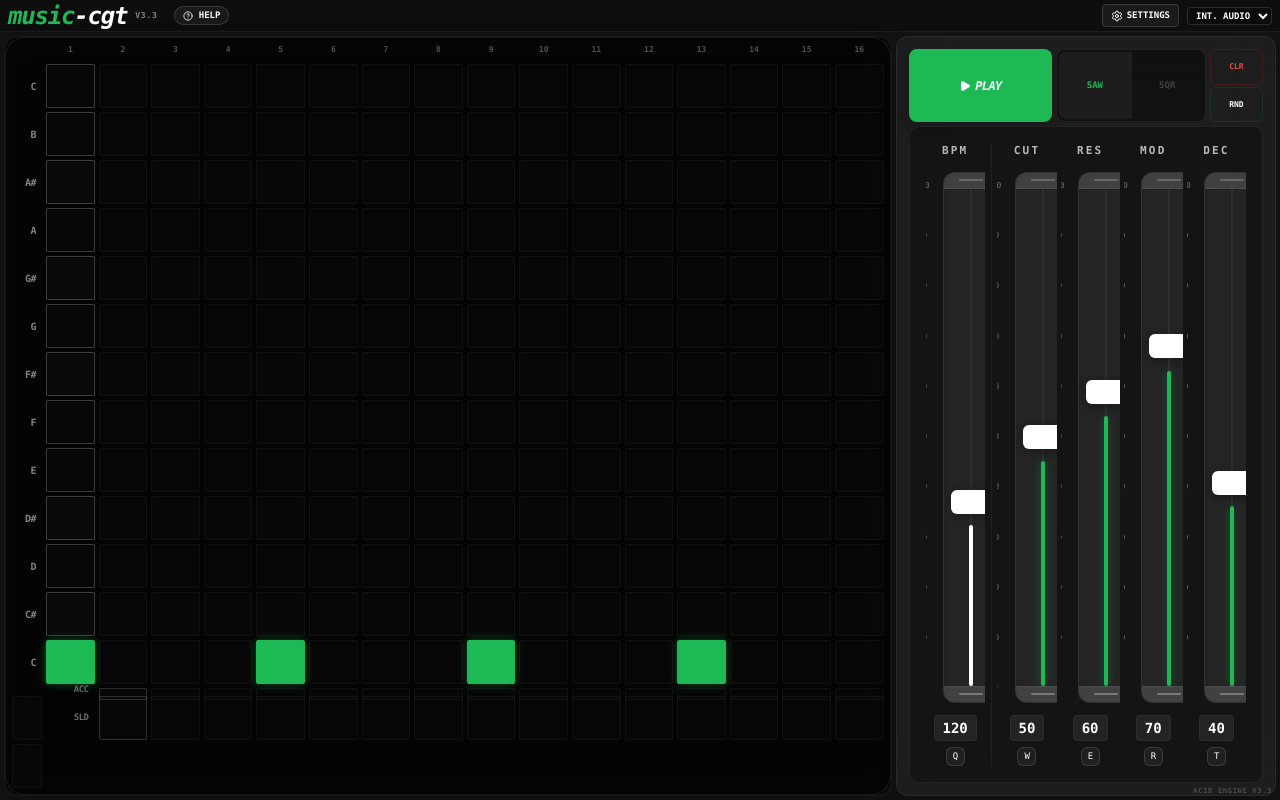
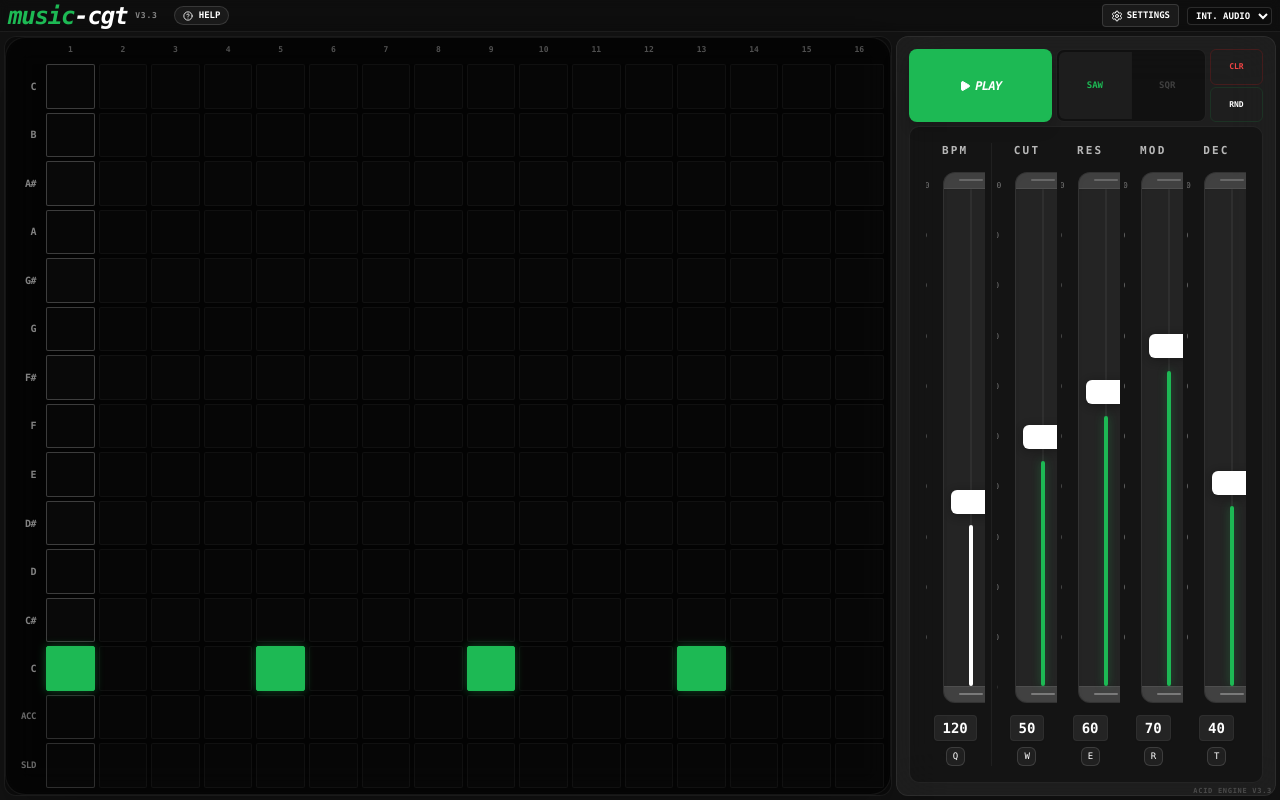
Before and after one commit to tradexy/music-cgt, a React (Vite) app: page / in a window 1280 px wide. Built offline with nearby package versions, Linux system fonts and the light colour scheme.

Commit message:
Optimize: Fixed ACC/SLD row alignment by removing spacer and enforcing fluid heights.

```diff
--- a/components/SequencerGrid.tsx
+++ b/components/SequencerGrid.tsx
@@ -33,7 +33,7 @@ export const SequencerGrid: React.FC<SequencerGridProps> = ({
   return (
     <div className="flex flex-col h-full select-none bg-black/40 p-1 md:p-1.5 rounded-[12px] md:rounded-[20px] border shadow-inner backdrop-blur-md overflow-hidden" style={{ borderColor: `${textColor}11` }}>
       {/* Unified Grid Container - Fluid height */}
-      <div className="grid grid-cols-[30px_repeat(16,1fr)] grid-rows-[min-content_repeat(13,1fr)_4px_repeat(2,1fr)] h-full gap-px md:gap-1 items-stretch">
+      <div className="grid grid-cols-[30px_repeat(16,1fr)] grid-rows-[min-content_repeat(13,1fr)_repeat(2,1fr)] h-full gap-px md:gap-1 items-stretch">
 
         {/* Header Row (Step Numbers) - Optional for extreme compactness but good for UX */}
         <div className="h-4"></div>
@@ -60,7 +60,7 @@ export const SequencerGrid: React.FC<SequencerGridProps> = ({
                 <div
                   key={`${rowIdx}-${colIdx}`}
                   onClick={() => handleGridClick(colIdx, rowIdx)}
-                  className={`min-h-[14px] w-full rounded-sm border transition-all duration-75 cursor-pointer hover:brightness-125
+                  className={`h-full w-full rounded-sm border transition-all duration-75 cursor-pointer hover:brightness-125
                     ${isCurrent ? 'ring-1 z-10' : ''}`}
                   style={{
                     backgroundColor: isActive
@@ -78,8 +78,6 @@ export const SequencerGrid: React.FC<SequencerGridProps> = ({
           </React.Fragment>
         ))}
 
-        {/* Spacer */}
-        <div className="h-2 col-span-17"></div>
 
         {/* Accent Row */}
         <div className="flex items-center justify-end pr-1 md:pr-1.5 text-[7px] md:text-[9px] font-black uppercase tracking-tighter opacity-40" style={{ color: textColor }}>ACC</div>
@@ -87,7 +85,7 @@ export const SequencerGrid: React.FC<SequencerGridProps> = ({
           <div
             key={`acc-${i}`}
             onClick={() => onStepChange(i, { accent: !step.accent })}
-            className={`min-h-[12px] w-full rounded-sm border transition-all cursor-pointer ${currentStep === i ? 'ring-1 z-10' : ''}`}
+            className={`h-full w-full rounded-sm border transition-all cursor-pointer ${currentStep === i ? 'ring-1 z-10' : ''}`}
             style={{
               backgroundColor: step.accent ? '#ff00ff' : `${textColor}05`,
               borderColor: step.accent ? '#ff00ff' : (currentStep === i ? `${textColor}44` : `${textColor}11`),
@@ -103,7 +101,7 @@ export const SequencerGrid: React.FC<SequencerGridProps> = ({
           <div
             key={`sld-${i}`}
             onClick={() => onStepChange(i, { slide: !step.slide })}
-            className={`min-h-[12px] w-full rounded-sm border transition-all cursor-pointer ${currentStep === i ? 'ring-1 z-10' : ''}`}
+            className={`h-full w-full rounded-sm border transition-all cursor-pointer ${currentStep === i ? 'ring-1 z-10' : ''}`}
             style={{
               backgroundColor: step.slide ? '#00ffff' : `${textColor}05`,
               borderColor: step.slide ? '#00ffff' : (currentStep === i ? `${textColor}44` : `${textColor}11`),
```
